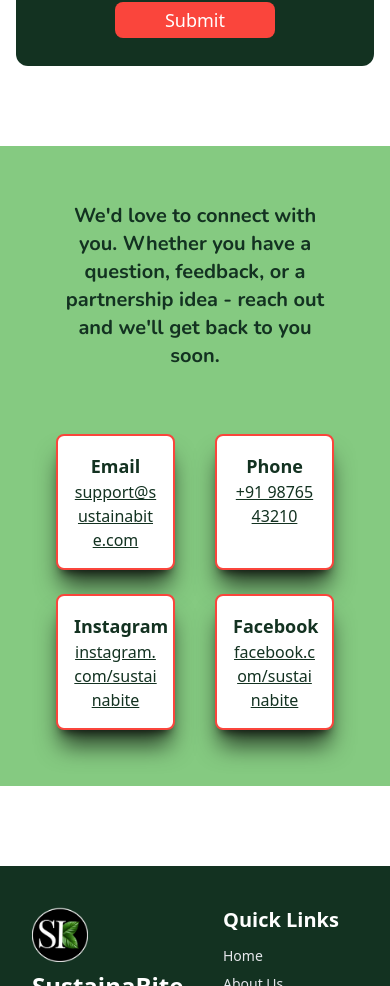
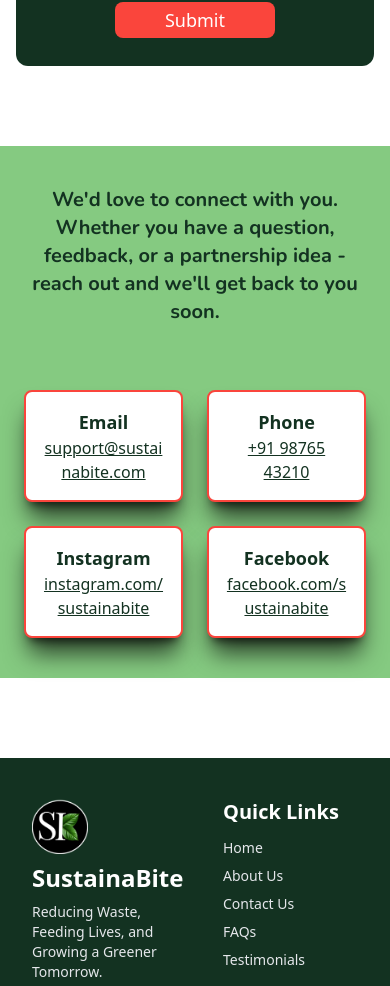
Before and after one commit to ishaNegi1/SustainaBite, a React (Vite) app in the folder frontend/: page /contact in a window 390 px wide. Shown: the part 1186-2172 px from the top of the page. Built offline with nearby package versions, Linux system fonts and the light colour scheme.

Commit message:
complete

```diff
--- a/frontend/src/components/ImpactCounter.jsx
+++ b/frontend/src/components/ImpactCounter.jsx
@@ -55,12 +55,12 @@
   return (
     <div
       ref={sectionRef}
-      className="bg-[#85CA81] pb-10 pt-5 px-4 mt-32 mb-28 flex flex-col items-center"
+      className="bg-[#85CA81] pb-10 pt-5 sm:px-4 px-7 mt-32 mb-28 flex flex-col items-center"
     >
       <h1 className="font-Nunito font-bold text-3xl mb-12 text-center text-[#133221]">
         Our Impact
       </h1>
-      <div className="grid grid-cols-2 sm:grid-cols-4 gap-6">
+      <div className="grid grid-cols-2 sm:grid-cols-4 gap-8">
         {stats.map((item, index) => (
           <div
             key={index}
--- a/frontend/src/pages/About.jsx
+++ b/frontend/src/pages/About.jsx
@@ -123,7 +123,7 @@
             src={trash}
             className="  lg:h-64 lg:w-64 sm:h-72 sm:w-72 w-60 h-60 rounded-full z-10"
           />
-          <div className=" sm:w-[70%] sm:pl-20 sm:pr-14 sm:rounded-r-full border-2 sm:relative -left-12 flex flex-col justify-center text-white bg-[#21583a] dark:bg-[#85CA81] dark:text-[#133221] border-[#fa453c] mt-8 sm:mt-0 sm:p-4 mx-5 px-6 sm:mx-0 rounded-2xl">
+          <div className=" sm:w-[70%] sm:pl-20 sm:pr-14 sm:rounded-r-full border-2 sm:relative -left-12 flex flex-col justify-center text-white bg-[#21583a] dark:bg-[#85CA81] dark:text-[#133221] border-[#fa453c] mt-8 sm:mt-0 sm:p-4 mx-5 px-6 py-3 sm:py-0 sm:mx-0 rounded-2xl">
             <h1 className=" lg:text-3xl sm:text-2xl text-xl sm:py-3 pb-3  font-medium sm:text-left text-center">
               How It Works
             </h1>
--- a/frontend/src/pages/Blogs.jsx
+++ b/frontend/src/pages/Blogs.jsx
@@ -320,7 +320,7 @@
       )}
       {editedBlog && (
         <div className="fixed inset-0 bg-black bg-opacity-80 z-50 flex items-center justify-center px-4">
-          <div className="bg-white text-black dark:bg-[#133221] dark:text-white p-6 rounded-lg w-full max-w-3xl overflow-auto max-h-[90vh]">
+          <div className="bg-white text-black dark:bg-[#21583a] dark:text-white p-6 rounded-lg w-full max-w-3xl overflow-auto max-h-[90vh]">
             <div className="flex justify-end gap-4">
               <button
                 onClick={handleCancelEdit}
--- a/frontend/src/pages/Contact.jsx
+++ b/frontend/src/pages/Contact.jsx
@@ -158,12 +158,12 @@
         " "
       )}
 
-      <div className=" bg-[#85CA81] p-14 mb-20 flex flex-col justify-center items-center text-center">
+      <div className=" bg-[#85CA81] sm:p-14 px-6 py-10 mb-20 flex flex-col justify-center items-center text-center">
         <p className="text-xl font-Nunito font-bold mb-16 mx-auto max-w-3xl text-[#133221]">
           We'd love to connect with you. Whether you have a question, feedback,
           or a partnership idea - reach out and we'll get back to you soon.
         </p>
-        <div className=" grid grid-cols-2 sm:grid-cols-4 gap-y-6 gap-x-10 text-[#133221] dark:text-[#FFFFFF]">
+        <div className=" grid grid-cols-2 sm:grid-cols-4 gap-y-6 sm:gap-x-10 gap-x-6 text-[#133221] dark:text-[#FFFFFF]">
           <div className=" text-center p-4 bg-white dark:bg-[#21583a] border-2 border-[#fa453c] shadow-xl shadow-[rgba(0,0,0,0.7)] rounded-lg transition-transform duration-300 hover:scale-110">
             <p className=" font-bold text-lg">Email</p>
             <a
--- a/frontend/src/pages/Fertilizer.jsx
+++ b/frontend/src/pages/Fertilizer.jsx
@@ -229,7 +229,7 @@
 
             {selectedProduct && (
               <div className="fixed inset-0 bg-black bg-opacity-80 z-50 flex items-center justify-center px-4">
-                <div className="bg-white dark:bg-[#133221] text-[#133221] dark:text-white max-w-lg w-full max-h-[90vh] overflow-y-auto rounded-lg py-6 px-7 relative">
+                <div className="bg-white dark:bg-[#21583a] text-[#133221] dark:text-white max-w-lg w-full max-h-[90vh] overflow-y-auto rounded-lg py-6 px-7 relative">
                   <button
                     onClick={closeModal}
                     className=" absolute top-3 right-5 text-[#fa453c] font-extrabold text-xl mb-7"
```
